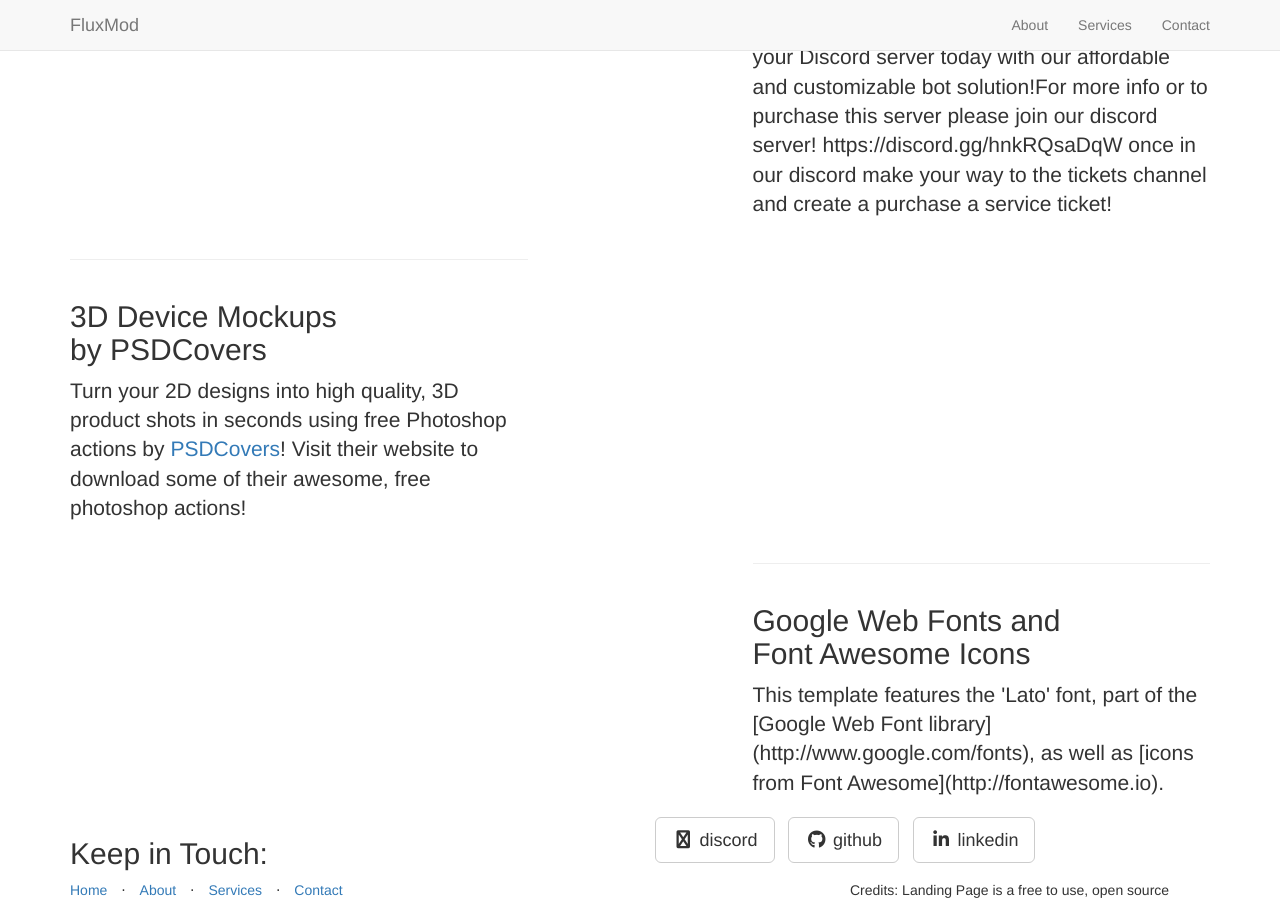
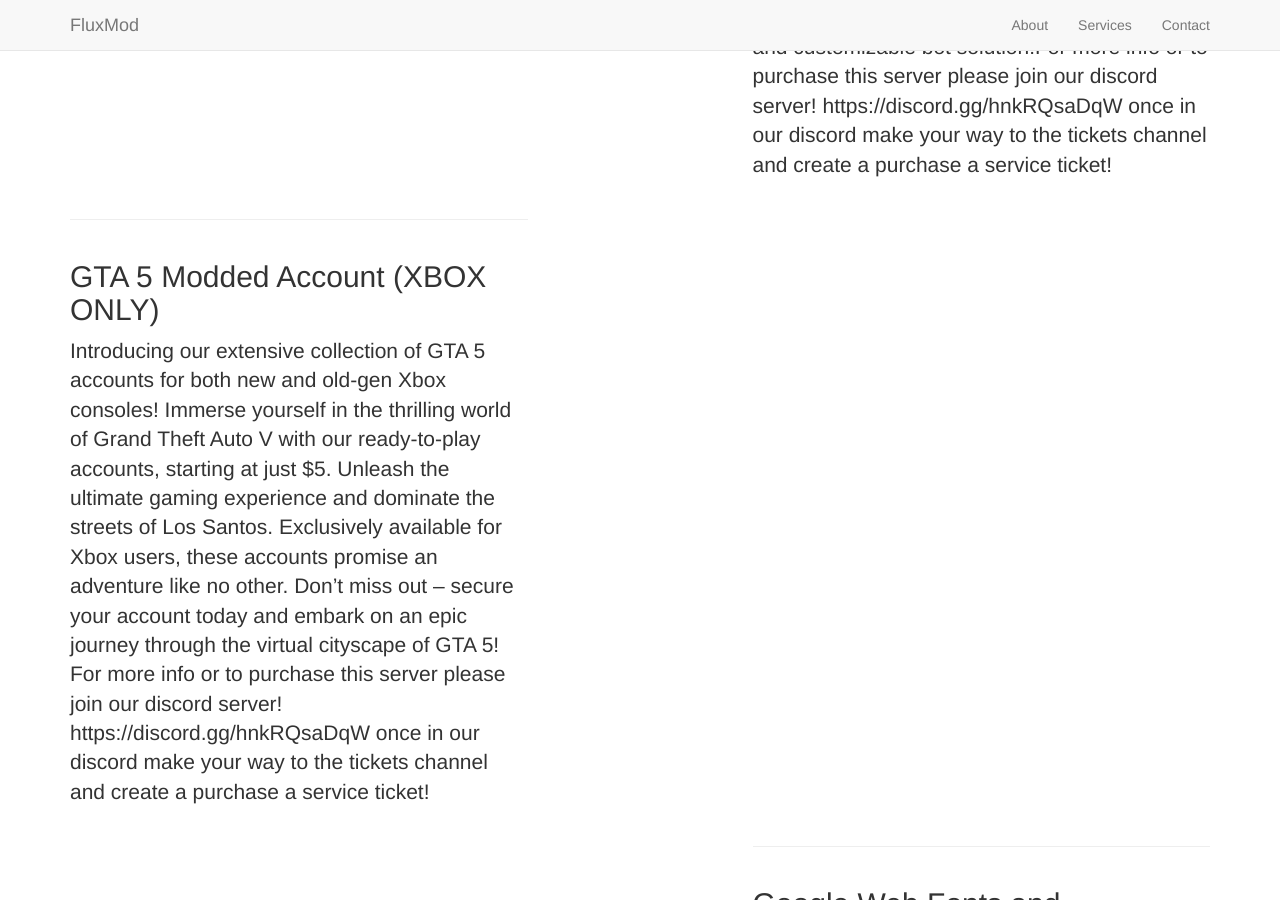
Before and after one commit to YoJJeremiah/YoJJeremiah.github.io, a Jekyll site: the page built from _posts/2014-09-22-services-2.markdown, in a window 1280 px wide and 900 px high, scrolled down 893 px. Built offline with Jekyll 4.4.1, drawn with Linux system fonts in a browser that asks for light colours; nearby versions of some CDN libraries; library files that are not in the unit come from our copies; some of the changed text lies outside the part shown.

Commit message:
Update 2014-09-22-services-2.markdown

```diff
--- a/_posts/2014-09-22-services-2.markdown
+++ b/_posts/2014-09-22-services-2.markdown
@@ -2,9 +2,7 @@
 layout: default
 img: dog.png
 category: Services
-title: 3D Device Mockups<br>by PSDCovers
+title: GTA 5 Modded Account (XBOX ONLY)
 description: |
 ---
-  Turn your 2D designs into high quality, 3D
-  product shots in seconds using free Photoshop actions by [PSDCovers](http://www.psdcovers.com/)! Visit
-  their website to download some of their awesome, free photoshop actions!
+  Introducing our extensive collection of GTA 5 accounts for both new and old-gen Xbox consoles! Immerse yourself in the thrilling world of Grand Theft Auto V with our ready-to-play accounts, starting at just $5. Unleash the ultimate gaming experience and dominate the streets of Los Santos. Exclusively available for Xbox users, these accounts promise an adventure like no other. Don't miss out – secure your account today and embark on an epic journey through the virtual cityscape of GTA 5! For more info or to purchase this server please join our discord server! https://discord.gg/hnkRQsaDqW once in our discord make your way to the tickets channel and create a purchase a service ticket!
```
